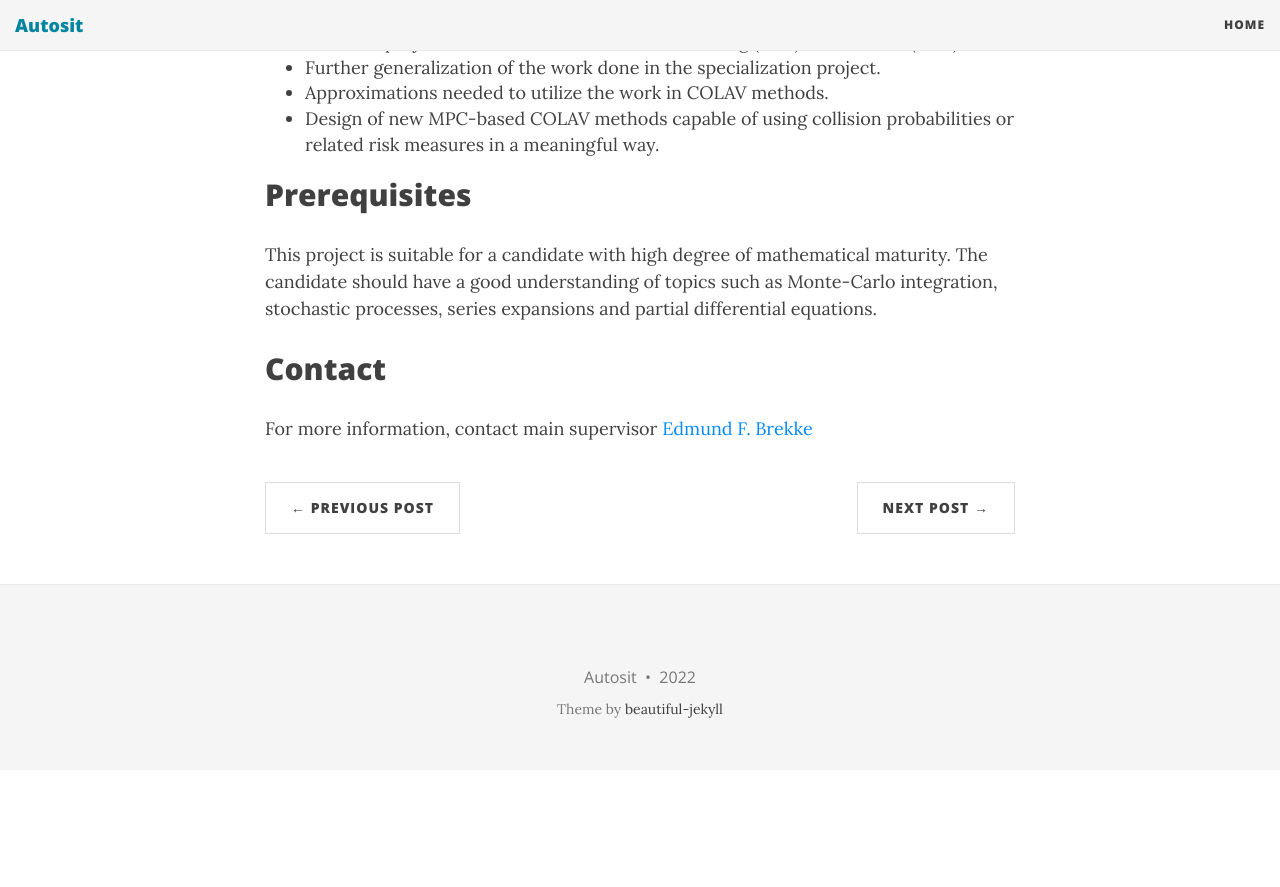
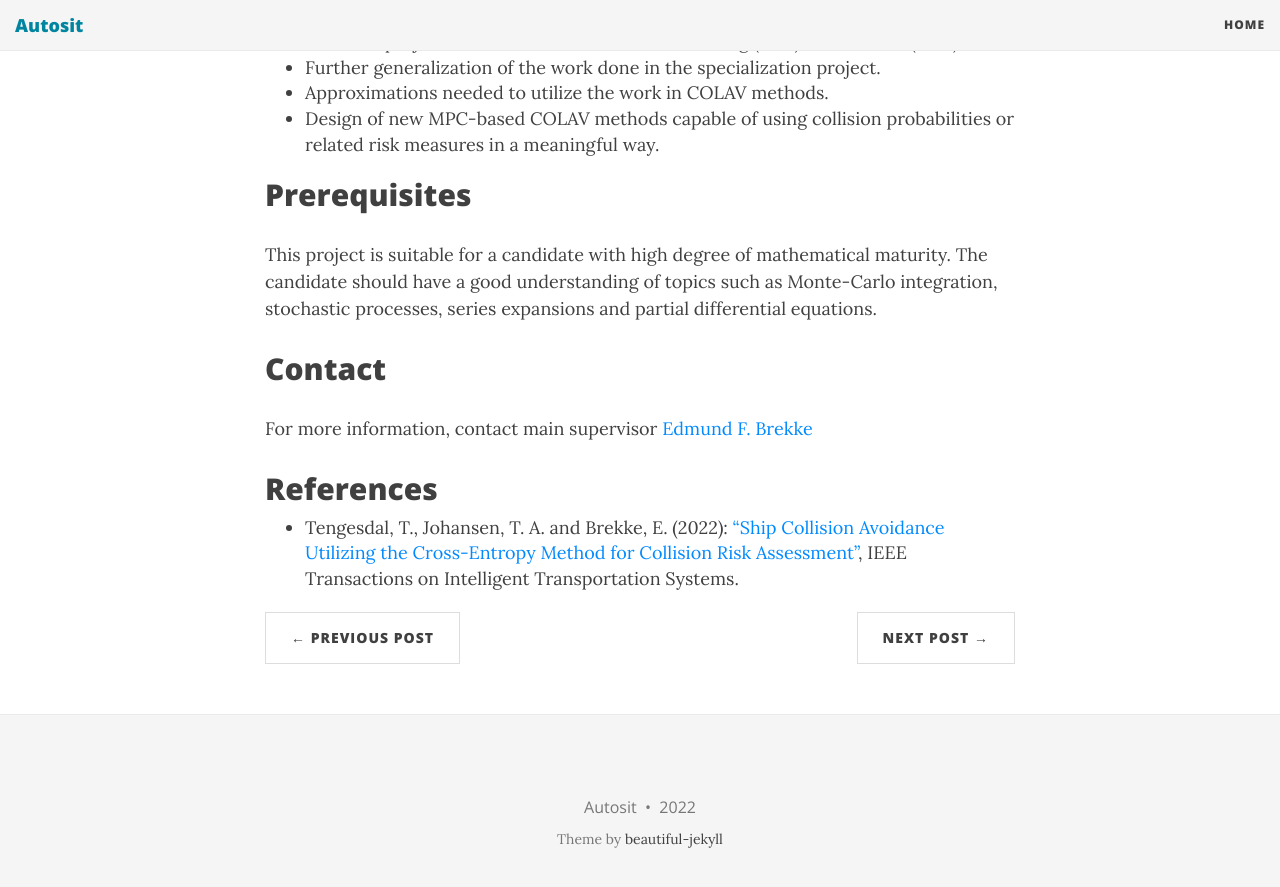
Before and after one commit to autosit/autosit.github.io, a Jekyll site: the page built from _posts/2019-04-25-colav-probabilities.md, in a window 1280 px wide and 900 px high, scrolled down 1459 px. Shown: the top 887 px of the window. Built offline with Jekyll 4.4.1, drawn with Linux system fonts in a browser that asks for light colours; nearby versions of some CDN libraries; before the commit the page ends 2229 px from its top, so only the background shows below that.

Commit message:
added reference in colav prob

```diff
--- a/_posts/2019-04-25-colav-probabilities.md
+++ b/_posts/2019-04-25-colav-probabilities.md
@@ -42,3 +42,7 @@
 
 ## Contact
 For more information, contact main supervisor [Edmund F. Brekke](http://www.ntnu.no/ansatte/edmundfo)
+
+## References
+
+* Tengesdal, T., Johansen, T. A. and Brekke, E. (2022): [“Ship Collision Avoidance Utilizing the Cross-Entropy Method for Collision Risk Assessment”](https://ieeexplore.ieee.org/stamp/stamp.jsp?tp=&arnumber=9508828), IEEE Transactions on Intelligent Transportation Systems.
```
